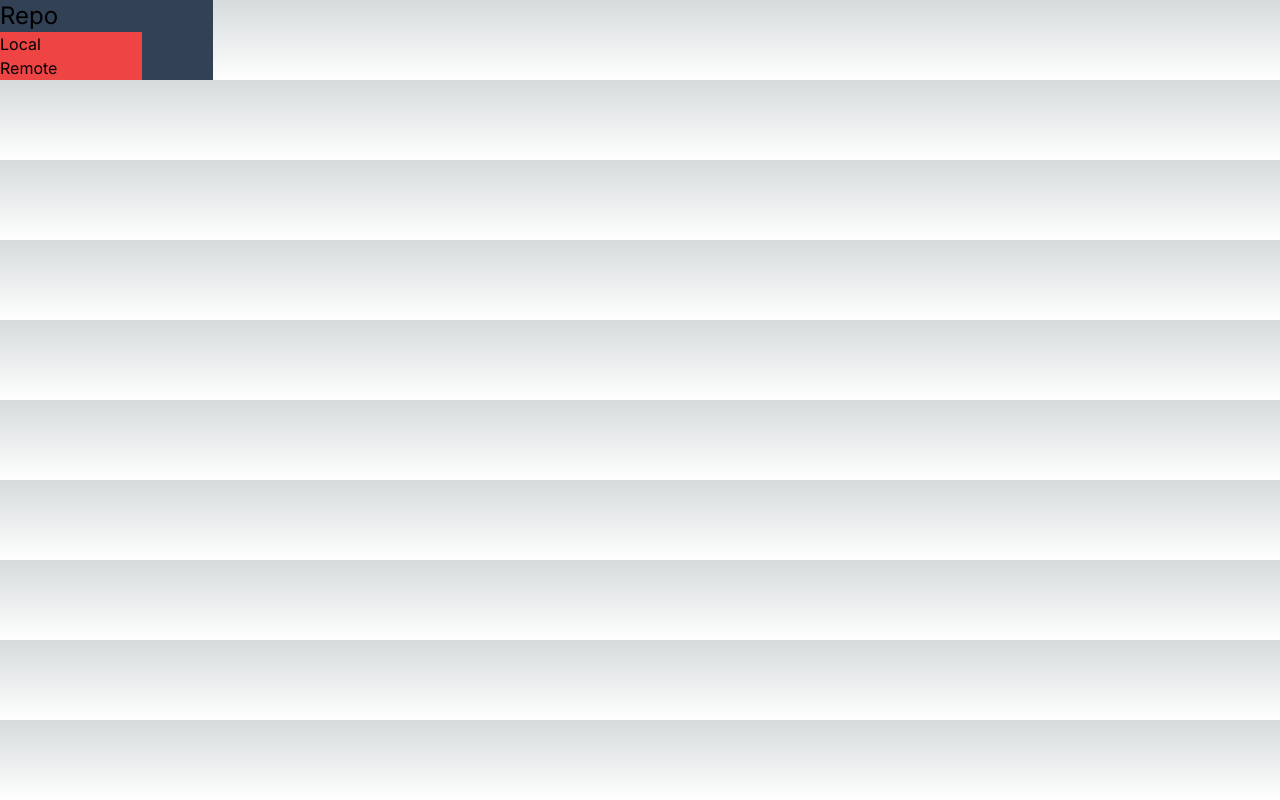
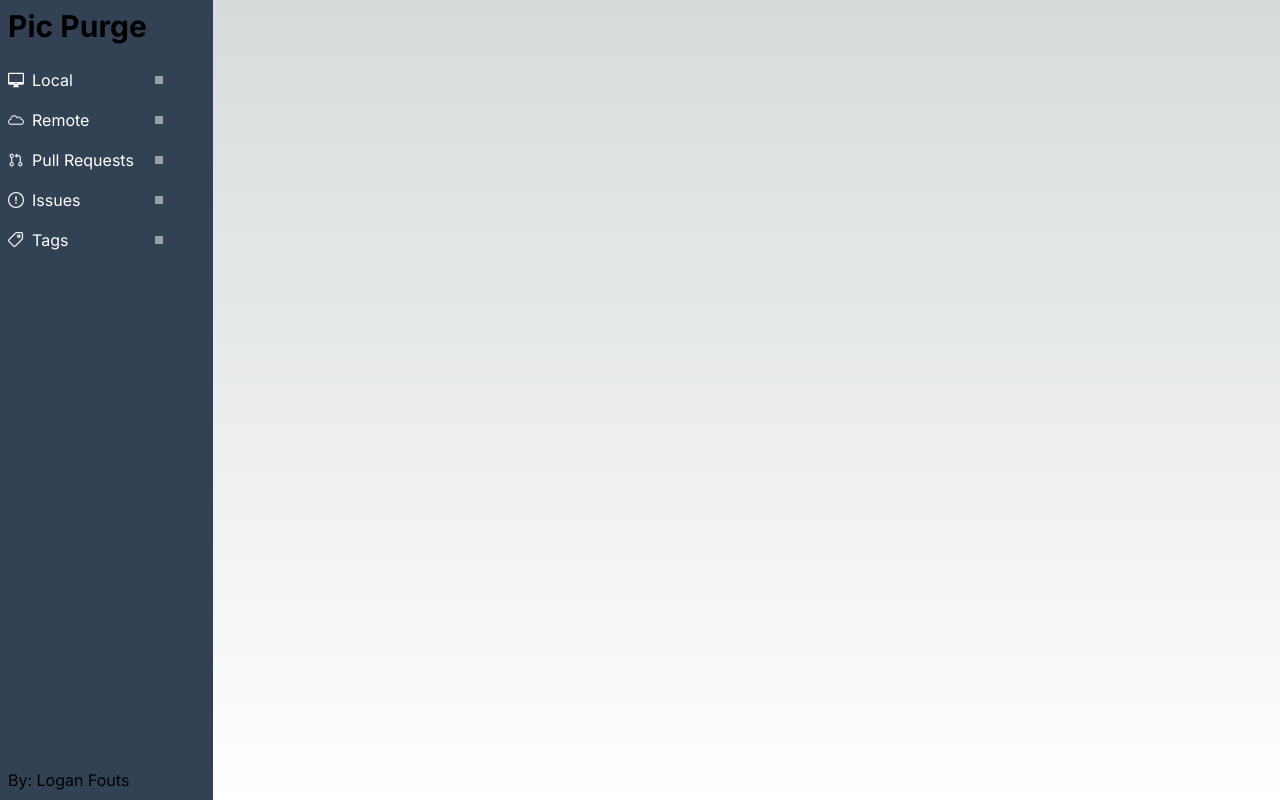
Before and after one commit to Logan-Fouts/GitRekt, a Next.js app in the folder gitrekt/: page / in a window 1280 px wide. Built offline with nearby package versions, Linux system fonts and the light colour scheme; grey boxes are pictures that could not be loaded.

Commit message:
add: reworking navbar

```diff
--- a/gitrekt/src/app/page.js
+++ b/gitrekt/src/app/page.js
@@ -3,7 +3,7 @@ import SideBar from '../components/SideBar'
 export default function Home() {
   return (
     <>
-      <SideBar href='https://github.com/Logan-Fouts/Thesis' repo='Thesis Repo'/>
+      <SideBar href='https://github.com/Logan-Fouts/Thesis' reponame='Pic Purge' />
     </>
   );
 }
--- a/gitrekt/src/components/SideBar.jsx
+++ b/gitrekt/src/components/SideBar.jsx
@@ -1,20 +1,52 @@
-"use client"
-import React from 'react';
+/* eslint-disable @next/next/no-img-element */
+"use client";
+import React, { useState } from "react";
+import SectionContent from "./SectionContent";
 
 const ListItem = (props) => {
+  const [isActive, setActive] = useState(false);
+
+  function toggleActive() {
+    setActive(!isActive);
+  }
+
   return (
-    <li>{props.name}</li>
+    <>
+      <li className="flex items-center w-full p-2" onClick={toggleActive}>
+        <img
+          src={props.imgsrc}
+          className="w-4 h-4 mr-2"
+          alt={props.name + " icon"}
+        />
+        <p className="flex-grow text-start text-white">{props.name}</p>
+        <img
+          src="icons/arrow.png"
+          className="w-2 h-2 ml-auto"
+          alt="Expand arrow"
+        />
+      </li>
+      {isActive ? <SectionContent name={props.name} /> : null}
+    </>
+  );
+};
+
+export default function SideBar(props) {
+  const Sections = [
+    { name: "Local", imgsrc: "icons/monitor.png" },
+    { name: "Remote", imgsrc: "icons/cloud.png" },
+    { name: "Pull Requests", imgsrc: "icons/pull-request.png" },
+    { name: "Issues", imgsrc: "icons/issues.png" },
+    { name: "Tags", imgsrc: "icons/tags.png" },
+  ];
+  return (
+    <div className=" flex flex-col bg-slate-700 w-2/12 h-screen">
+      <a className="p-2 text-3xl font-bold">{props.reponame}</a>
+      <ul className="flex flex-col w-4/5 h-full mt-2">
+        {Sections.map((section, index) => (
+          <ListItem key={index} name={section.name} imgsrc={section.imgsrc} />
+        ))}
+      </ul>
+      <p className="p-2">By: Logan Fouts</p>
+    </div>
   );
 }
-
-export default function SideBar () {
-  return (
-    <div className='bg-slate-700 w-2/12'>
-      <a className='text-2xl'>Repo</a>
-      <ul className='flex flex-col bg-red-500 w-2/3'>
-        <ListItem name='Local' />
-        <ListItem name='Remote' />
-      </ul>
-    </div>
-  );
-};
```
Also changed, not shown: gitrekt/public/icons/cloud.png, gitrekt/public/icons/monitor.png.
